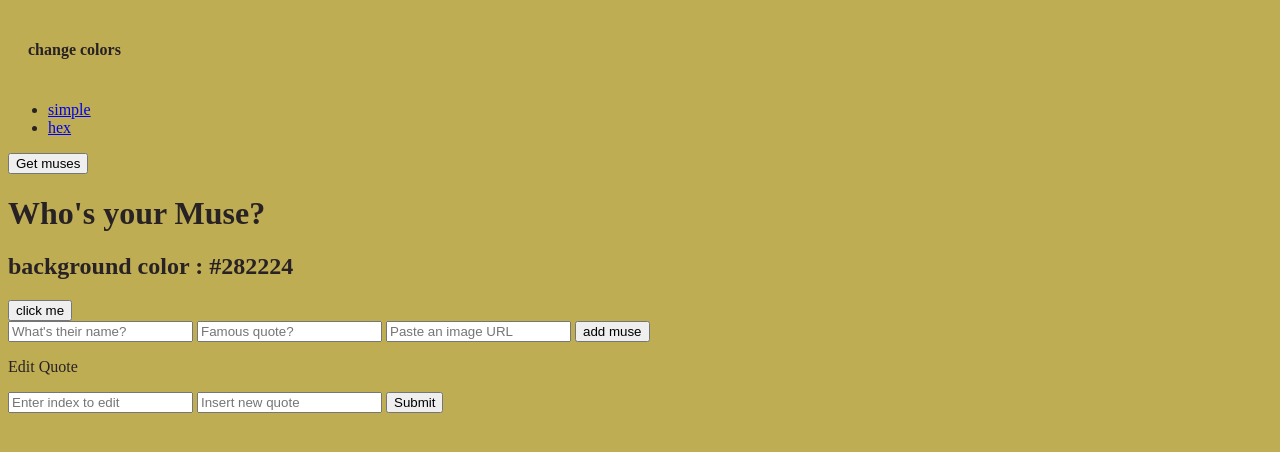
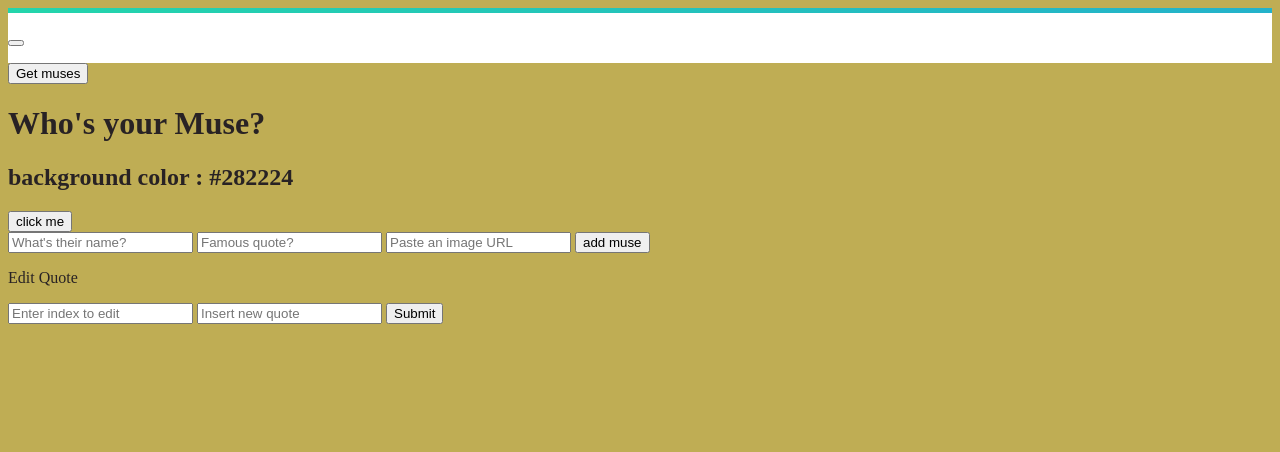
Before and after one commit to raromacias/get-your-muse-on, a website: page client/index.html in a window 1280 px wide. Drawn offline with nearby package versions, Linux system fonts and the light colour scheme.

Commit message:
toggle links

```diff
--- a/client/index.html
+++ b/client/index.html
@@ -8,15 +8,22 @@
     <title>Where is my mind?</title>
 </head>
 <body>
-    <nav>
-        <div class="nav-center">
-            <h4>change colors</h4>
-            <ul class="nav-links">
-                <li><a href="./index.html">simple</a></li>
-                <li><a href="hex.html">hex</a></li>
-            </ul>
-        </div>
-    </nav>
+    <div class="page-wrapper">
+        <div class="nav-wrapper">
+         <div class="grad-bar"></div>
+         <nav class="navbar">
+            <div class="nav-header">
+                <button class="nav-toggle">
+                    <i class="fas fa-bars"></i>
+                </button>
+            </div>
+           <ul class="links">
+             <li class="nav-item"><a href="./index.html">Home</a></li>
+             <li class="nav-item"><a href="./hex.html">Hex Color Change</a></li>
+           </ul>
+         </nav>
+         </div>
+
 
     <button id="getMuses">Get muses</button>
 
@@ -64,4 +71,5 @@
     <script src="main.js"></script>
 
 </body>
+</div>
 </html>
--- a/client/main.js
+++ b/client/main.js
@@ -5,9 +5,15 @@ const editInput = document.getElementById("editInput")
 const editIndex = document.getElementById('editIndex')
 const setColors = ["#2E4E8C","#BFB74B", "#8C1F28", "#3752A6"]
 const btn = document.getElementById('btn');
-// const hexBtn = document.getElementById('btn');
 const color = document.querySelector('.color')
-// const hex = [0,1,2,3,4,5,6,7,8,9, 'A','B','C','D','E','F']
+const navToggle = document.querySelector('.nav-toggle')
+const links = document.querySelector('.links')
+
+function playLinks(){
+   links.classList.toggle('show-links')
+}
+
+
 
 const baseURL = `http://localhost:4000`
 
@@ -99,18 +105,7 @@ function editQuote(e) {
         return Math.floor(Math.random() * setColors.length)
     }
 
-    // function hexChange (){
-    //     let hexColor = '#'
-    //     for(let i = 0; i < 6; i++){
-    //         hexColor += hex[getRandomNumberHex()]
-    //     }
-    //     color.textContent = hexColor
-    //     document.body.style.backgroundColor = hexColor
-    // }
 
-    // function getRandomNumberHex(){
-    //     return Math.floor(Math.random() * hex.length)
-    // }
 
 
 
@@ -118,4 +113,4 @@ form.addEventListener('submit', submitHandler)
 getMusesBtn.addEventListener('click', getMuses)
 editItem.addEventListener('submit', editQuote)
 btn.addEventListener('click', changeColor)
-// hexBtn.addEventListener('click', hexChange)
+navToggle.addEventListener("click", playLinks)
--- a/client/styles.css
+++ b/client/styles.css
@@ -1,3 +1,28 @@
+.page-wrapper {
+    width: 100%;
+    height: auto;
+  }
+
+  .nav-wrapper {
+    width: 100%;
+    position: -webkit-sticky;
+    position: sticky;
+    top: 0;
+    background-color: #fff;
+  }
+
+  .grad-bar {
+    width: 100%;
+    height: 5px;
+    background: linear-gradient(-45deg, #EE7752, #E73C7E, #23A6D5, #23D5AB);
+    background-size: 400% 400%;
+        -webkit-animation: gradbar 15s ease infinite;
+      -moz-animation: gradbar 15s ease infinite;
+      animation: gradbar 15s ease infinite;
+  }
+
+
+
 body {
     color: #282224;
     background-color: #BFAD54;
@@ -23,3 +48,47 @@ img{
 h4{
     padding: 20px;
 }
+
+.navbar {
+    display: grid;
+    grid-template-columns: 1fr 3fr;
+    align-items: center;
+    height: 50px;
+    overflow: hidden;
+  }
+
+  .navbar img {
+    height: 16px;
+    width: auto;
+    justify-self: start;
+    margin-left: 20px;
+  }
+
+  .navbar ul {
+    list-style: none;
+    display: grid;
+    grid-template-columns: repeat(6,1fr);
+    justify-self: end;
+
+  }
+
+  .nav-item a {
+    color: #000;
+    font-size: 0.9rem;
+    font-weight: 400;
+    text-decoration: none;
+    transition: color 0.3s ease-out;
+  }
+
+  .nav-item a:hover {
+    color: #3498db;
+  }
+
+  .links{
+    height:0;
+    overflow: hidden;
+    transition: var(--transition);
+  }
+  .show-links{
+    height: 1.06rem;
+  }
```
Also changed, not shown: client/hex.html (+18 -9 lines), client/hex.js (+7 -0 lines).
